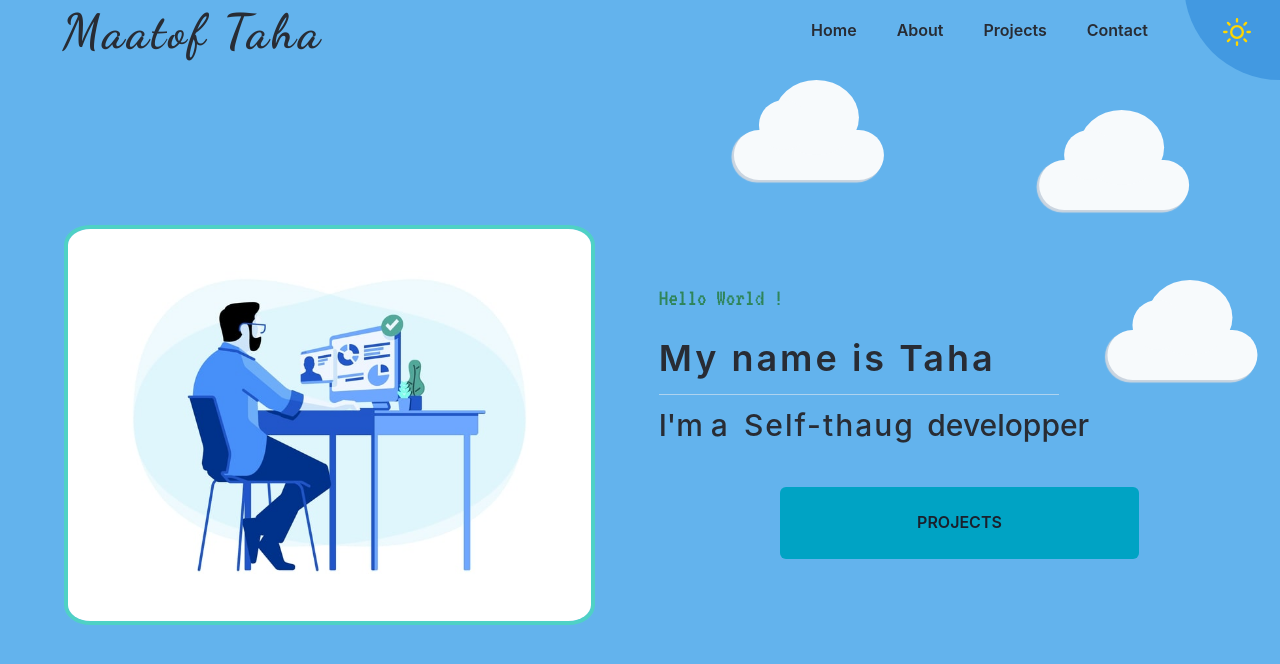
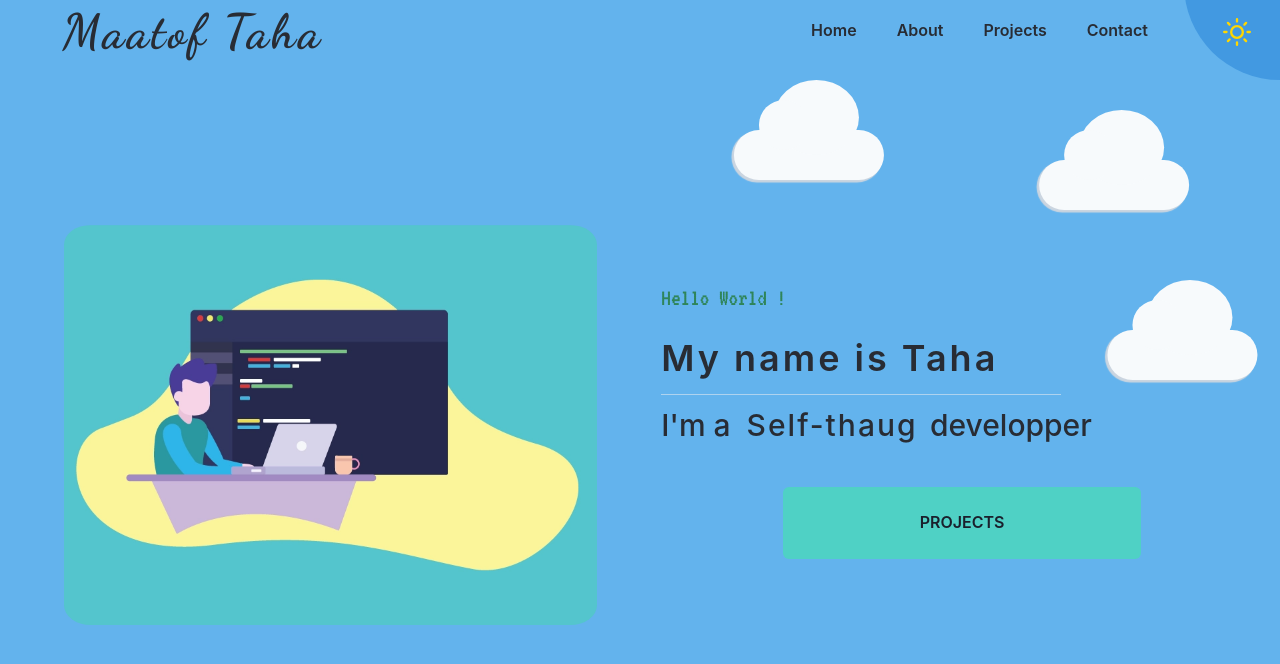
Before and after one commit to tahasama/myPortfolio, a React (Create React App) app: page / in a window 1280 px wide. Shown: the top 664 px of the page. Built offline with nearby package versions, Linux system fonts and the light colour scheme; a web font is replaced by a local one.

Commit message:
redesign hero page with flex

```diff
--- a/src/components/home.tsx
+++ b/src/components/home.tsx
@@ -11,8 +11,8 @@ import {
 import Hero from "./hero";
 import devNight from "../images/devNight2.png";
 // import dev from "../images/dev3.jpg";
-import dev from "../images/dev4.jpg";
-// import devNight2 from "../images/dev.webp";
+// import dev from "../images/dev4.jpg";
+import dev from "../images/dev5.webp";
 // import devDay from "../images/devDay2.jpg";
 import CloudNstars from "./cloudNstars";
 // import { ArrowForwardIcon } from "@chakra-ui/icons";
@@ -21,7 +21,7 @@ import { motion } from "framer-motion";
 const Home = () => {
   // const colorOnLight = useColorModeValue("blue.100", "purple.900");
   const bglOnLight = useColorModeValue("blue.300", "gray.900");
-  const buttonLight = useColorModeValue("cyan.600", "teal.500");
+  const buttonLight = useColorModeValue("teal.300", "teal.500");
   const buttonLightHover = useColorModeValue("cyan.700", "teal.600");
   const { colorMode } = useColorMode();
 
@@ -75,8 +75,6 @@ const Home = () => {
           alt="devDay2"
           h={["45%", "45%", "45%", "55%", "50%"]}
           borderRadius={"5%"}
-          border="4px"
-          borderColor={"teal.300"}
         ></Img>
       )}
       <Flex
```
Also changed, not shown: src/images/dev5.webp (added).
